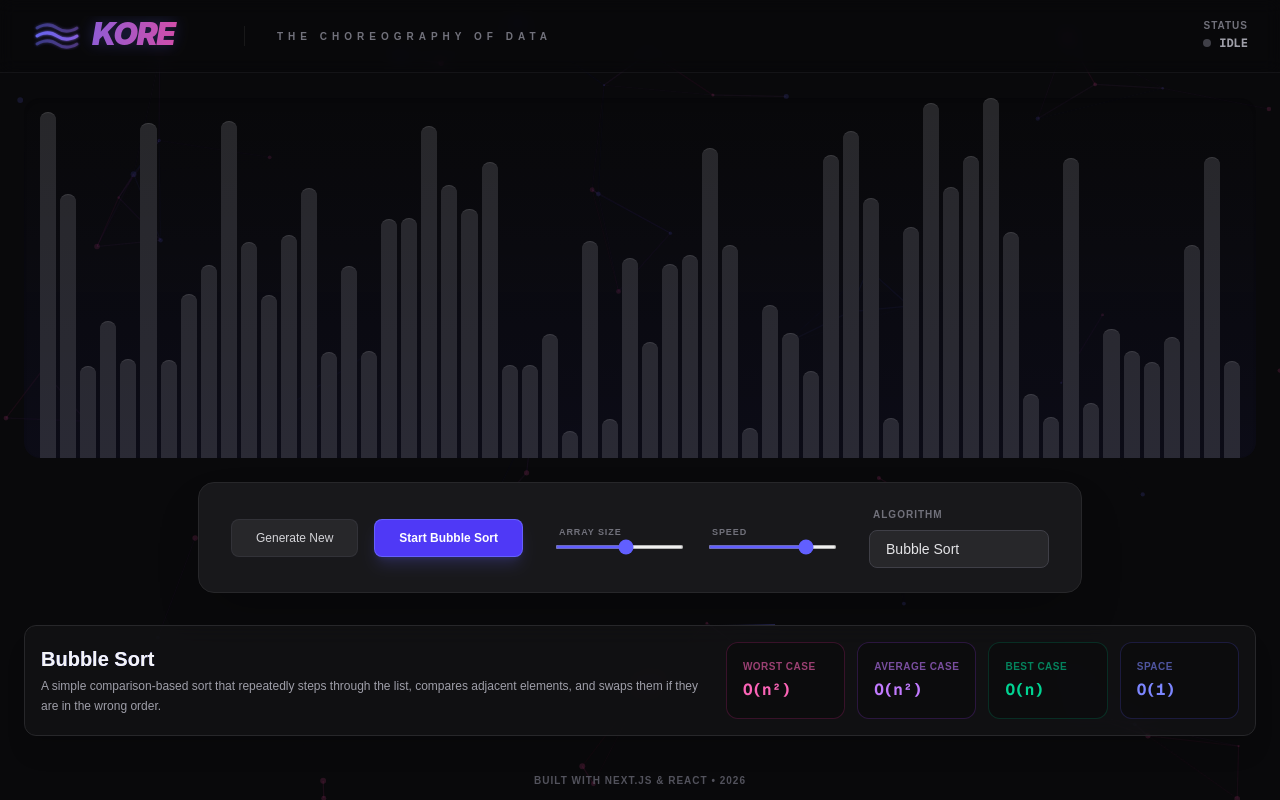
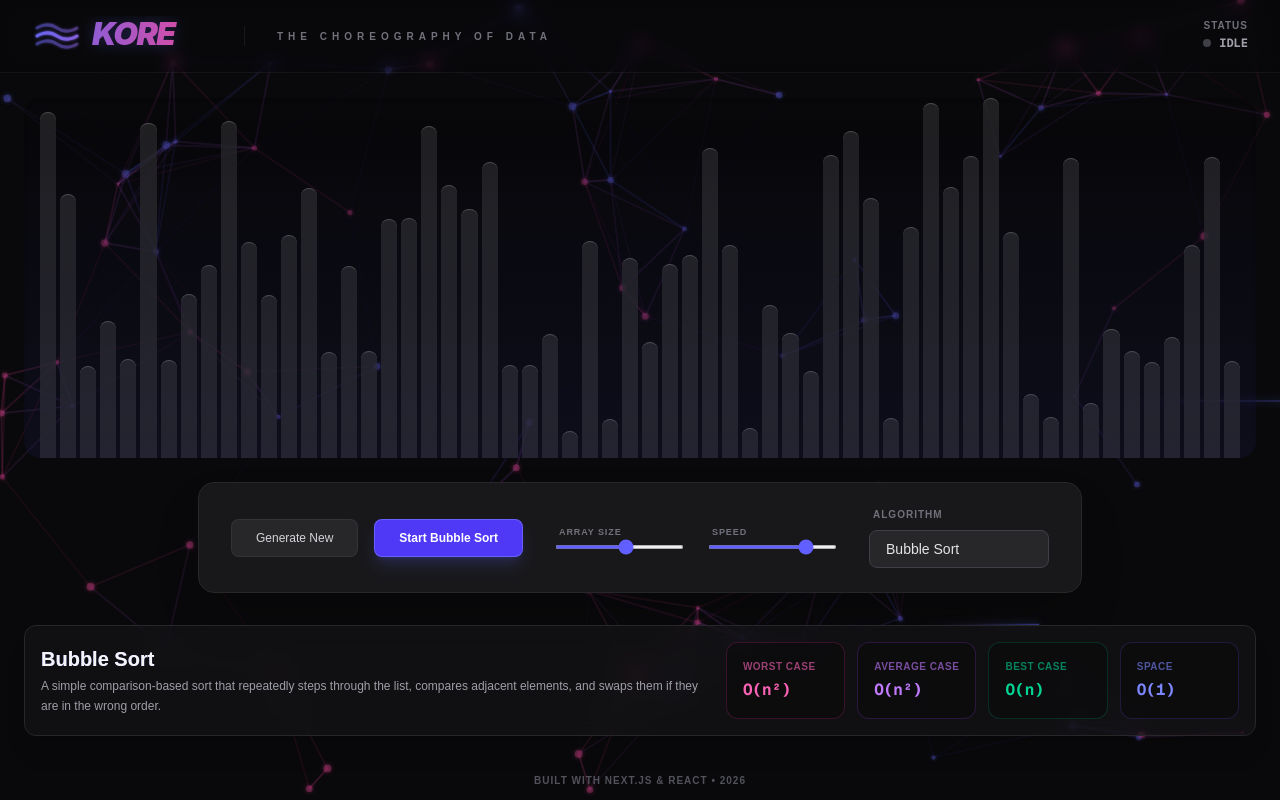
Before and after one commit to ztzrk/kore, a Next.js app: page / in a window 1280 px wide. Built offline with nearby package versions, Linux system fonts and the light colour scheme.

Commit message:
feat: add animated background and array visualization components.

```diff
--- a/src/components/Background.tsx
+++ b/src/components/Background.tsx
@@ -33,7 +33,7 @@ export default function Background() {
     let animationFrameId: number;
     let particles: Particle[] = [];
     let streaks: Streak[] = [];
-    const particleCount = 60;
+    const particleCount = 80;
 
     const resize = () => {
       canvas.width = window.innerWidth;
@@ -47,33 +47,34 @@ export default function Background() {
         particles.push({
           x: Math.random() * canvas.width,
           y: Math.random() * canvas.height,
-          vx: (Math.random() - 0.5) * 0.3,
-          vy: (Math.random() - 0.5) * 0.3,
-          size: Math.random() * 2 + 1,
+          vx: (Math.random() - 0.5) * 0.4,
+          vy: (Math.random() - 0.5) * 0.4,
+          size: Math.random() * 2.5 + 1.5,
           color: Math.random() > 0.5 ? '#6366f1' : '#ec4899',
         });
       }
     };
 
     const createStreak = () => {
-      if (Math.random() > 0.98) {
+      if (Math.random() > 0.97) {
         streaks.push({
-          x: -200,
+          x: -300,
           y: Math.random() * canvas.height,
-          length: Math.random() * 100 + 50,
-          speed: Math.random() * 10 + 5,
+          length: Math.random() * 200 + 100,
+          speed: Math.random() * 12 + 6,
           color: Math.random() > 0.5 ? '#6366f1' : '#ec4899',
         });
       }
     };
 
-    const draw = () => {
+    const draw = (time: number) => {
       ctx.clearRect(0, 0, canvas.width, canvas.height);
 
-      // Draw subtle grid
-      ctx.strokeStyle = 'rgba(255, 255, 255, 0.02)';
+      // Draw dynamic grid
+      const pulse = Math.sin(time / 2000) * 0.01 + 0.02;
+      ctx.strokeStyle = `rgba(255, 255, 255, ${pulse})`;
       ctx.lineWidth = 1;
-      const gridSize = 100;
+      const gridSize = 120;
       for (let x = 0; x < canvas.width; x += gridSize) {
         ctx.beginPath();
         ctx.moveTo(x, 0);
@@ -89,19 +90,22 @@ export default function Background() {
 
       // Handle Streaks
       createStreak();
-      streaks = streaks.filter(s => s.x < canvas.width + 200);
+      streaks = streaks.filter(s => s.x < canvas.width + 300);
       streaks.forEach(s => {
         s.x += s.speed;
         const grad = ctx.createLinearGradient(s.x, s.y, s.x - s.length, s.y);
         grad.addColorStop(0, s.color);
         grad.addColorStop(1, 'transparent');
+        ctx.shadowBlur = 10;
+        ctx.shadowColor = s.color;
         ctx.strokeStyle = grad;
-        ctx.lineWidth = 1.5;
-        ctx.globalAlpha = 0.3;
+        ctx.lineWidth = 2;
+        ctx.globalAlpha = 0.5;
         ctx.beginPath();
         ctx.moveTo(s.x, s.y);
         ctx.lineTo(s.x - s.length, s.y);
         ctx.stroke();
+        ctx.shadowBlur = 0;
       });
 
       // Handle Particles
@@ -114,10 +118,10 @@ export default function Background() {
         const dx = mouseRef.current.x - p.x;
         const dy = mouseRef.current.y - p.y;
         const dist = Math.sqrt(dx * dx + dy * dy);
-        if (dist < 150) {
-          const force = (150 - dist) / 150;
-          p.x -= dx * force * 0.02;
-          p.y -= dy * force * 0.02;
+        if (dist < 200) {
+          const force = (200 - dist) / 200;
+          p.x -= dx * force * 0.03;
+          p.y -= dy * force * 0.03;
         }
 
         // Wrap around
@@ -130,20 +134,23 @@ export default function Background() {
         ctx.beginPath();
         ctx.arc(p.x, p.y, p.size, 0, Math.PI * 2);
         ctx.fillStyle = p.color;
-        ctx.globalAlpha = 0.15;
+        ctx.globalAlpha = 0.3;
+        ctx.shadowBlur = 5;
+        ctx.shadowColor = p.color;
         ctx.fill();
+        ctx.shadowBlur = 0;
 
         // Draw connections
         particles.forEach((p2) => {
           const dx = p.x - p2.x;
           const dy = p.y - p2.y;
           const dist = Math.sqrt(dx * dx + dy * dy);
-          if (dist < 150) {
+          if (dist < 180) {
             ctx.beginPath();
             ctx.moveTo(p.x, p.y);
             ctx.lineTo(p2.x, p2.y);
             ctx.strokeStyle = p.color;
-            ctx.globalAlpha = (150 - dist) / 150 * 0.05;
+            ctx.globalAlpha = (180 - dist) / 180 * 0.12;
             ctx.stroke();
           }
         });
@@ -158,7 +165,7 @@ export default function Background() {
     });
 
     resize();
-    draw();
+    draw(0);
 
     return () => {
       window.removeEventListener('resize', resize);
--- a/src/components/Visualizer.tsx
+++ b/src/components/Visualizer.tsx
@@ -20,23 +20,27 @@ const Visualizer: React.FC<VisualizerProps> = ({
   return (
     <div className="relative flex items-end justify-center w-full h-[45vh] gap-1 px-4 overflow-hidden rounded-2xl bg-zinc-950/20 shadow-inner">
       {/* Background Hero Glow */}
-      <div className="absolute inset-0 bg-gradient-to-t from-indigo-500/5 to-transparent pointer-events-none" />
+      <div className="absolute inset-0 bg-gradient-to-t from-indigo-500/10 to-transparent pointer-events-none animate-pulse duration-[4000ms]" />
 
       {array.map((value, idx) => {
-        let barColor = 'bg-zinc-800'; // Muted Default
+        let barColor = 'bg-zinc-800/80';
+        let glow = '';
 
         if (swapping.includes(idx)) {
-          barColor = 'bg-pink-500 shadow-[0_0_20px_rgba(236,72,153,0.7)] z-10'; // Branding Pink
+          barColor = 'bg-pink-400';
+          glow = 'shadow-[0_0_25px_rgba(236,72,153,0.9)] z-20 scale-y-[1.02]';
         } else if (comparing.includes(idx)) {
-          barColor = 'bg-indigo-500 shadow-[0_0_20px_rgba(99,102,241,0.7)] z-10'; // Branding Indigo
+          barColor = 'bg-indigo-400';
+          glow = 'shadow-[0_0_25px_rgba(99,102,241,0.9)] z-20 scale-y-[1.02]';
         } else if (sorted.includes(idx)) {
-          barColor = 'bg-emerald-500/80 shadow-[0_0_10px_rgba(16,185,129,0.3)]'; // Success Emerald
+          barColor = 'bg-emerald-400';
+          glow = 'shadow-[0_0_15px_rgba(52,211,153,0.4)]';
         }
 
         return (
           <div
             key={idx}
-            className={`flex-1 min-w-[2px] rounded-t-lg transition-all duration-200 ease-out border-t border-white/10 ${barColor}`}
+            className={`flex-1 min-w-[2px] rounded-t-lg transition-all duration-200 ease-out border-t border-white/20 ${barColor} ${glow}`}
             style={{
               height: `${(value / maxVal) * 100}%`,
             }}
```
